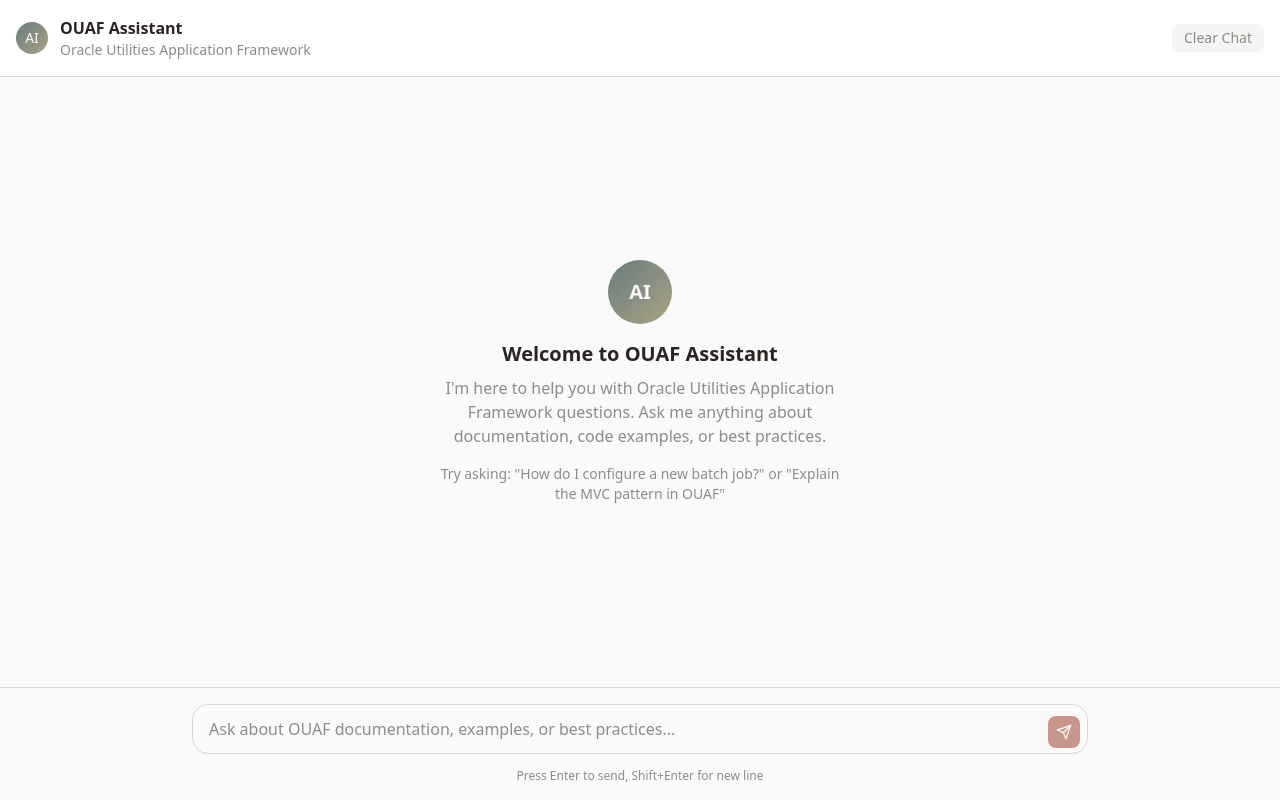
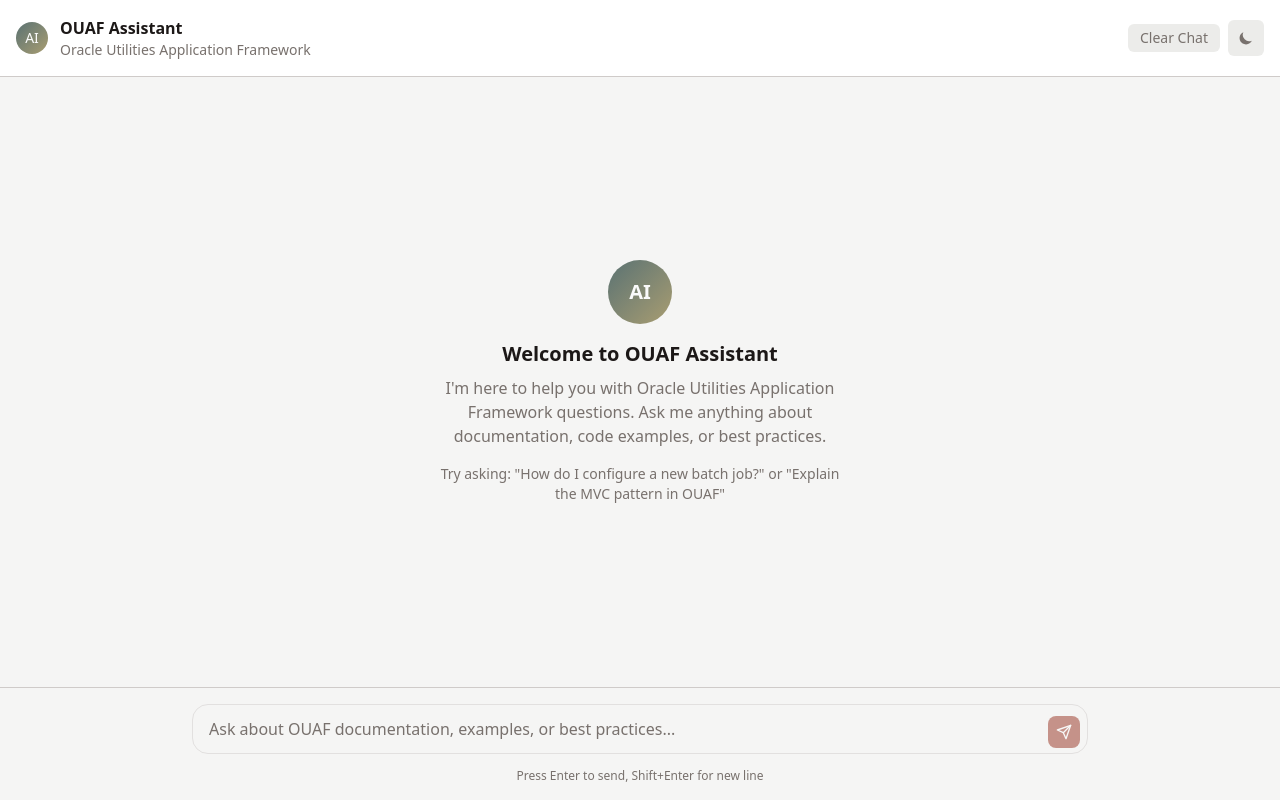
Before and after one commit to farichieri/brain-design-challenge, a Next.js app: page /chat in a window 1280 px wide. Both pictures are taken after a click on the button "Clear Chat". Built offline with nearby package versions, Linux system fonts and the light colour scheme.

Commit message:
next-themes

```diff
--- a/app/chat/page.tsx
+++ b/app/chat/page.tsx
@@ -4,6 +4,7 @@
 import { useSearchParams } from 'next/navigation';
 import ChatMessage from '@/app/components/chat-message';
 import ChatInput from '@/app/components/chat-input';
+import ThemeToggle from '@/app/components/theme-toggle';
 import { useStreamingChat } from '@/app/hooks/use-streaming-chat';
 
 export default function ChatPage() {
@@ -63,6 +64,7 @@
           >
             Clear Chat
           </button>
+          <ThemeToggle />
         </div>
       </header>
 
--- /dev/null
+++ b/app/components/theme-toggle.tsx
@@ -0,0 +1,47 @@
+'use client';
+
+import { useTheme } from 'next-themes';
+import { useIsMounted } from '@/app/hooks/use-is-mounted';
+
+export default function ThemeToggle() {
+  const { theme, setTheme } = useTheme();
+  const isMounted = useIsMounted();
+
+  if (!isMounted) {
+    return (
+      <button className="w-9 h-9 bg-muted rounded-md flex items-center justify-center">
+        <div className="w-4 h-4 bg-muted-foreground/20 rounded-full" />
+      </button>
+    );
+  }
+
+  return (
+    <button
+      onClick={() => setTheme(theme === 'dark' ? 'light' : 'dark')}
+      className="w-9 h-9 bg-muted hover:bg-muted/80 rounded-md flex items-center justify-center transition-colors"
+      aria-label="Toggle theme"
+    >
+      {theme === 'dark' ? (
+        <svg
+          className="w-4 h-4 text-muted-foreground"
+          fill="currentColor"
+          viewBox="0 0 20 20"
+        >
+          <path
+            fillRule="evenodd"
+            d="M10 2a1 1 0 011 1v1a1 1 0 11-2 0V3a1 1 0 011-1zm4 8a4 4 0 11-8 0 4 4 0 018 0zm-.464 4.95l.707.707a1 1 0 001.414-1.414l-.707-.707a1 1 0 00-1.414 1.414zm2.12-10.607a1 1 0 010 1.414l-.706.707a1 1 0 11-1.414-1.414l.707-.707a1 1 0 011.414 0zM17 11a1 1 0 100-2h-1a1 1 0 100 2h1zm-7 4a1 1 0 011 1v1a1 1 0 11-2 0v-1a1 1 0 011-1zM5.05 6.464A1 1 0 106.465 5.05l-.708-.707a1 1 0 00-1.414 1.414l.707.707zm1.414 8.486l-.707.707a1 1 0 01-1.414-1.414l.707-.707a1 1 0 011.414 1.414zM4 11a1 1 0 100-2H3a1 1 0 000 2h1z"
+            clipRule="evenodd"
+          />
+        </svg>
+      ) : (
+        <svg
+          className="w-4 h-4 text-muted-foreground"
+          fill="currentColor"
+          viewBox="0 0 20 20"
+        >
+          <path d="M17.293 13.293A8 8 0 016.707 2.707a8.001 8.001 0 1010.586 10.586z" />
+        </svg>
+      )}
+    </button>
+  );
+}
--- a/app/globals.css
+++ b/app/globals.css
@@ -65,30 +65,30 @@
 @layer base {
   :root {
     --nav-height: 4rem;
-    --background: 60 5% 98%;
-    --foreground: 15 10% 15%;
+    --background: 60 5% 96%;
+    --foreground: 15 10% 10%;
     --card: 0 0% 100%;
-    --card-foreground: 15 10% 15%;
+    --card-foreground: 15 10% 10%;
     --popover: 0 0% 100%;
-    --popover-foreground: 15 10% 15%;
+    --popover-foreground: 15 10% 10%;
     --primary: 9 65% 36%;
     --primary-foreground: 0 0% 98%;
-    --secondary: 180 9% 45%;
+    --secondary: 180 12% 40%;
     --secondary-foreground: 0 0% 98%;
-    --muted: 60 5% 96%;
-    --muted-foreground: 20 3% 55%;
-    --accent: 48 19% 59%;
-    --accent-foreground: 15 10% 15%;
+    --muted: 60 5% 92%;
+    --muted-foreground: 20 5% 45%;
+    --accent: 48 25% 55%;
+    --accent-foreground: 15 10% 10%;
     --destructive: 9 65% 36%;
     --destructive-foreground: 0 0% 98%;
-    --border: 20 3% 85%;
-    --input: 20 3% 85%;
+    --border: 20 5% 80%;
+    --input: 20 5% 88%;
     --ring: 9 65% 36%;
     --chart-1: 9 65% 36%;
-    --chart-2: 180 9% 45%;
-    --chart-3: 48 19% 59%;
-    --chart-4: 20 3% 55%;
-    --chart-5: 15 10% 15%;
+    --chart-2: 180 12% 40%;
+    --chart-3: 48 25% 55%;
+    --chart-4: 20 5% 45%;
+    --chart-5: 15 10% 10%;
     --radius: 0.5rem;
     --nav-height: 5rem;
   }
--- /dev/null
+++ b/app/hooks/use-is-mounted.ts
@@ -0,0 +1,13 @@
+'use client';
+
+import { useEffect, useState } from 'react';
+
+export function useIsMounted() {
+  const [isMounted, setIsMounted] = useState(false);
+
+  useEffect(() => {
+    setIsMounted(true);
+  }, []);
+
+  return isMounted;
+}
--- a/app/layout.tsx
+++ b/app/layout.tsx
@@ -1,20 +1,22 @@
-import type { Metadata } from "next";
-import { Geist, Geist_Mono } from "next/font/google";
-import "./globals.css";
+import type { Metadata } from 'next';
+import { Geist, Geist_Mono } from 'next/font/google';
+import './globals.css';
+import CustomThemeProvider from './providers/theme-provider';
 
 const geistSans = Geist({
-  variable: "--font-geist-sans",
-  subsets: ["latin"],
+  variable: '--font-geist-sans',
+  subsets: ['latin'],
 });
 
 const geistMono = Geist_Mono({
-  variable: "--font-geist-mono",
-  subsets: ["latin"],
+  variable: '--font-geist-mono',
+  subsets: ['latin'],
 });
 
 export const metadata: Metadata = {
-  title: "RCC Brain Design Challenge",
-  description: "Backend API for frontend developers to build creative AI chat interfaces",
+  title: 'RCC Brain Design Challenge',
+  description:
+    'Backend API for frontend developers to build creative AI chat interfaces',
 };
 
 export default function RootLayout({
@@ -23,11 +25,11 @@
   children: React.ReactNode;
 }>) {
   return (
-    <html lang="en">
+    <html lang="en" suppressHydrationWarning>
       <body
         className={`${geistSans.variable} ${geistMono.variable} antialiased`}
       >
-        {children}
+        <CustomThemeProvider>{children}</CustomThemeProvider>
       </body>
     </html>
   );
--- /dev/null
+++ b/app/providers/theme-provider.tsx
@@ -0,0 +1,21 @@
+'use client';
+
+import { ThemeProvider } from 'next-themes';
+import { ReactNode } from 'react';
+
+interface ThemeProviderProps {
+  children: ReactNode;
+}
+
+export default function CustomThemeProvider({ children }: ThemeProviderProps) {
+  return (
+    <ThemeProvider
+      attribute="class"
+      defaultTheme="light"
+      enableSystem={false}
+      disableTransitionOnChange
+    >
+      {children}
+    </ThemeProvider>
+  );
+}
```
